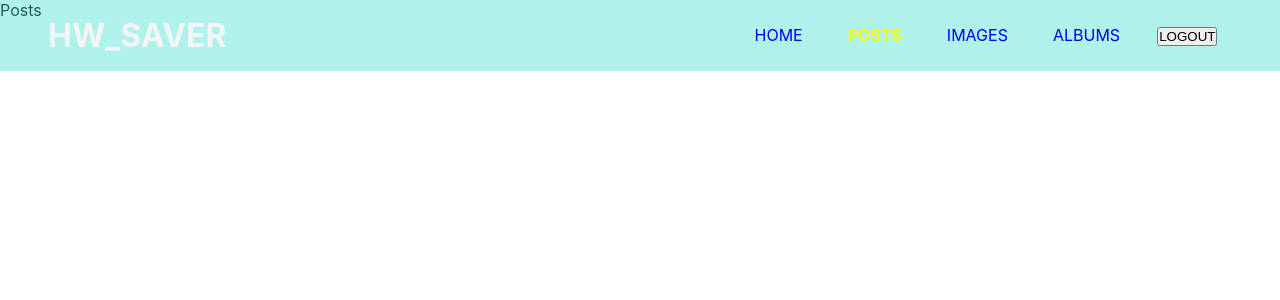
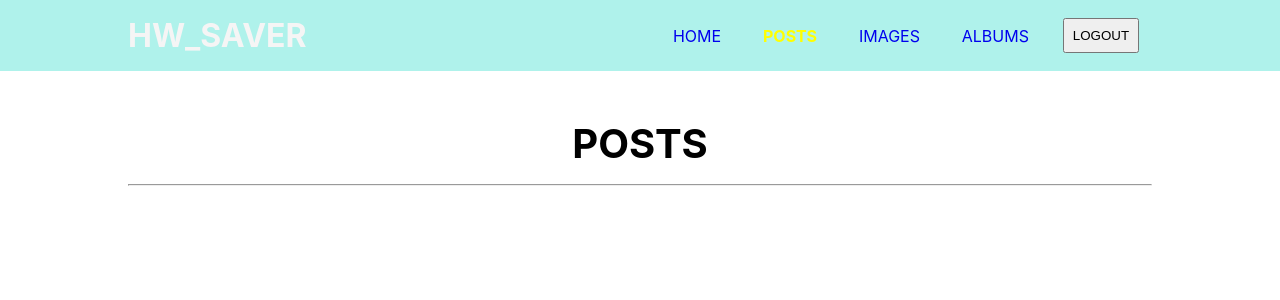
Before and after one commit to mohitk0208/hw_saver_solution, a React (Create React App) app: page /posts in a window 1280 px wide. Shown: the top 300 px of the page. Built offline with nearby package versions, Linux system fonts and the light colour scheme; no server answers; sample sign-in values are in the browser's storage.

Commit message:
styling intermediate commit

```diff
--- a/src/components/pages/Albums.js
+++ b/src/components/pages/Albums.js
@@ -3,9 +3,11 @@ import MainNavigation from '../navigation/MainNavigation'
 
 export default function Albums() {
     return (
-        <div>
+        <div className="albums-container">
             <MainNavigation />
-            Albums
+            <div className="albums-main">
+
+            </div>
         </div>
     )
 }
--- a/src/components/pages/Home.js
+++ b/src/components/pages/Home.js
@@ -5,27 +5,24 @@ import "../../css/Home.css";
 
 export default function Home() {
 	return (
-		<>
+		<div className="home-container">
 			<MainNavigation />
-			<div className="home-container">
-				<div className="home-main">
-					<h2 className="home-main__title">Perseverance Takes a Spin</h2>
-					<p className="home-main__explanation">
-						After arriving at Jezero Crater on Mars, Perseverance went for a
-						spin on March 4. This sharp image from the car-sized rover's Navcam
-						shows tracks left by its wheels in the martian soil. In preparation
-						for operations on the surface of the Red Planet, its first drive
-						lasted about 33 minutes. On a short and successful test drive
-						Perseverance moved forward 4 meters, made a 150 degree turn, backed
-						up for 2.5 meters, and now occupies a different parking space at its
-						newly christened Octavia E. Butler Landing location. Though the
-						total travel distance of the rover's first outing was about 6.5
-						meters (21 feet), regular commutes of 200 meters or more can be
-						expected in the future. Please take a short survey in aesthetics &
-						astronomy: Sonification
-					</p>
-				</div>
+			<div className="home-main">
+				<h2 className="home-main__title">Perseverance Takes a Spin</h2>
+				<p className="home-main__explanation">
+					After arriving at Jezero Crater on Mars, Perseverance went for a spin
+					on March 4. This sharp image from the car-sized rover's Navcam shows
+					tracks left by its wheels in the martian soil. In preparation for
+					operations on the surface of the Red Planet, its first drive lasted
+					about 33 minutes. On a short and successful test drive Perseverance
+					moved forward 4 meters, made a 150 degree turn, backed up for 2.5
+					meters, and now occupies a different parking space at its newly
+					christened Octavia E. Butler Landing location. Though the total travel
+					distance of the rover's first outing was about 6.5 meters (21 feet),
+					regular commutes of 200 meters or more can be expected in the future.
+					Please take a short survey in aesthetics & astronomy: Sonification
+				</p>
 			</div>
-		</>
+		</div>
 	);
 }
--- a/src/components/pages/Images.js
+++ b/src/components/pages/Images.js
@@ -1,11 +1,28 @@
-import React from 'react'
-import MainNavigation from '../navigation/MainNavigation'
+import React from "react";
+import MainNavigation from "../navigation/MainNavigation";
+
+import "../../css/Images.css";
 
 export default function Images() {
-    return (
-        <div>
-            <MainNavigation />
-            Images
-        </div>
-    )
+	return (
+		<>
+			<div className="images-container center">
+				<MainNavigation />
+				<div className="images-main">
+					<div className="search-container">
+						<form className="center">
+							<input type="search" className="search-bar" />
+							<button className="search-btn" type="submit">
+								S
+							</button>
+						</form>
+					</div>
+
+					<div className="search-result-container">
+						<img width="404px" height="404px" src="https://source.unsplash.com/random/500x500" alt="" />
+					</div>
+				</div>
+			</div>
+		</>
+	);
 }
--- a/src/components/pages/Posts.js
+++ b/src/components/pages/Posts.js
@@ -1,11 +1,16 @@
-import React from 'react'
-import MainNavigation from '../navigation/MainNavigation'
+import React from "react";
+import MainNavigation from "../navigation/MainNavigation";
+
+import "../../css/Posts.css"
 
 export default function Posts() {
-    return (
-        <div>
-            <MainNavigation />
-            Posts
-        </div>
-    )
+	return (
+		<div className="posts-container">
+			<MainNavigation />
+			<div className="posts-main">
+				<h2>POSTS</h2>
+				<hr />
+			</div>
+		</div>
+	);
 }
--- a/src/css/Home.css
+++ b/src/css/Home.css
@@ -4,8 +4,9 @@
     background: url("https://apod.nasa.gov/apod/image/2103/PIA24487_1024.jpg") no-repeat center center;
     background-size: cover;
     display: flex;
+    flex-direction: column;
     align-items: center;
-    justify-content: center;
+    /* justify-content: center; */
 }
 
 .home-main {
--- /dev/null
+++ b/src/css/Images.css
@@ -0,0 +1,50 @@
+.images-container {
+    width: 100%;
+    height: 100%;
+    display: flex;
+    flex-direction: column;
+}
+
+.images-main {
+    width: 80%;
+    max-width: 500px;
+}
+
+.search-container {
+    height: 10%;
+    margin-top: 20%;
+}
+
+.search-container form {
+    width: 100%;
+    height: 100%;
+}
+
+.search-bar,
+.search-btn {
+    padding: 1em;
+    outline: none;
+    border: 1px solid gray;
+    box-shadow: 1px 1px 30px rgba(0, 0, 0, 0.288);
+}
+
+.search-bar {
+    width: 90%;
+    border-radius: 100px 0 0 100px;
+}
+
+.search-btn {
+    width: 10%;
+    border-radius: 0 100px 100px 0;
+}
+
+.search-result-container {
+    padding: 3rem;
+    overflow: hidden;
+}
+
+.search-result-container img {
+    width: 100%;
+    border-radius: 2px;
+    background-color: rgba(128, 128, 128, 0.219);
+}
--- a/src/css/MainNavigation.css
+++ b/src/css/MainNavigation.css
@@ -1,8 +1,8 @@
 header {
     width: 100%;
-    padding: 1rem 3rem;
+    padding: 1rem 10%;
     background-color: rgba(64, 224, 208, 0.418);
-    position: fixed;
+    /* position: fixed; */
     display: flex;
     flex-wrap: wrap;
     justify-content: space-between;
--- a/src/css/NavLinks.css
+++ b/src/css/NavLinks.css
@@ -6,10 +6,18 @@
     justify-content: space-around;
 }
 
+.navlink-item {
+    display: flex;
+    align-items: center;
+    justify-content: center;
+}
+
 
 .navlink-item a {
     text-decoration: none;
     padding: .5rem;
+    user-select: none;
+    transition: all 0.2s ease-in-out;
 }
 
 .navlink-item a:hover,
@@ -18,3 +26,9 @@
     color: yellow;
     font-weight: bold;
 }
+
+
+.navlink-item button {
+    padding: .5rem;
+    user-select: none;
+}
--- /dev/null
+++ b/src/css/Posts.css
@@ -0,0 +1,19 @@
+.posts-container {
+	width: 100%;
+	height: 100%;
+	display: flex;
+	flex-direction: column;
+	align-items: center;
+}
+
+
+.posts-main {
+    width: 80%;
+    margin-top: 3rem;
+}
+
+.posts-main h2 {
+    font-size: 2.5rem;
+    text-align: center;
+    margin-bottom: 1rem;
+}
--- a/src/index.css
+++ b/src/index.css
@@ -19,3 +19,9 @@ code {
   font-family: source-code-pro, Menlo, Monaco, Consolas, 'Courier New',
     monospace;
 }
+
+.center {
+  display: flex;
+  align-items: center;
+  justify-content: center;
+}
```
Also changed, not shown: src/components/shared/Post.js (added), src/css/Albums.css (added).
